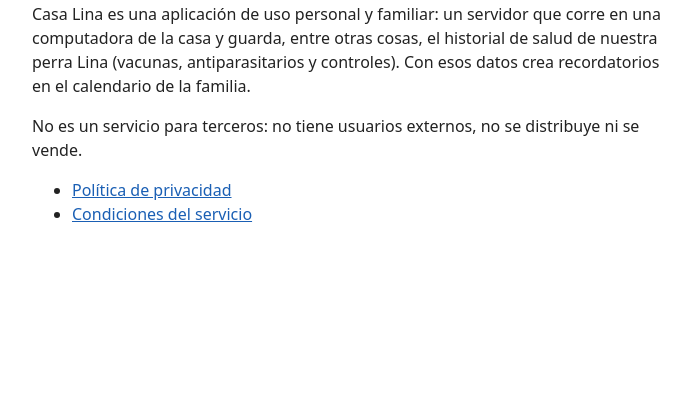
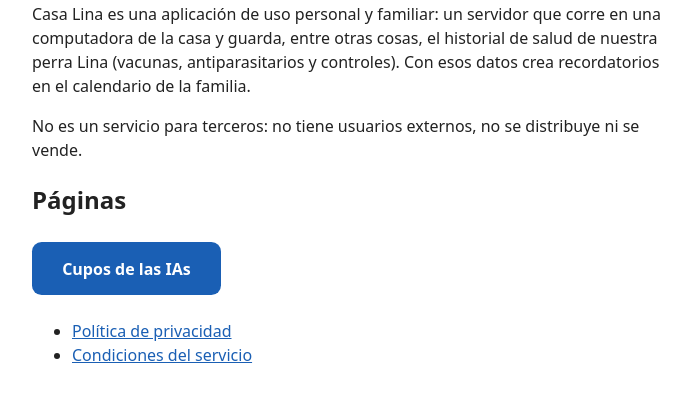
Before and after one commit to cucchetti/cucchetti.github.io, a plain HTML site: page index.html in a window 1280 px wide. Shown: the part 115-514 px from the top of the page, without its empty margins (288-979 px from the left). Drawn offline with Linux system fonts and the light colour scheme.

Commit message:
Portada: botón Cupos de las IAs

```diff
--- a/index.html
+++ b/index.html
@@ -10,6 +10,11 @@
 <h1>Casa Lina</h1>
 <p>Casa Lina es una aplicación de uso personal y familiar: un servidor que corre en una computadora de la casa y guarda, entre otras cosas, el historial de salud de nuestra perra Lina (vacunas, antiparasitarios y controles). Con esos datos crea recordatorios en el calendario de la familia.</p>
 <p>No es un servicio para terceros: no tiene usuarios externos, no se distribuye ni se vende.</p>
+<h2>Páginas</h2>
+<!-- Para sumar una página nueva: agregá un <a> más en esta lista, con su carpeta y un nombre corto. -->
+<div class="botones">
+<a href="cupos/">Cupos de las IAs</a>
+</div>
 <ul>
 <li><a href="privacidad.html">Política de privacidad</a></li>
 <li><a href="condiciones.html">Condiciones del servicio</a></li>
```
